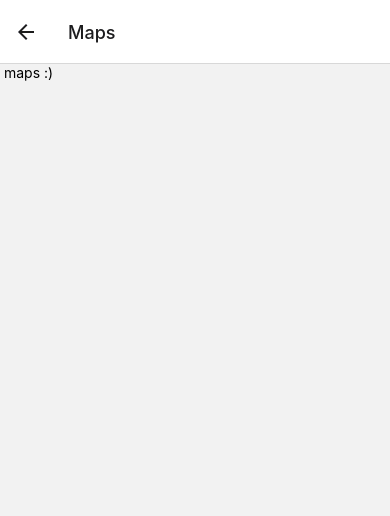
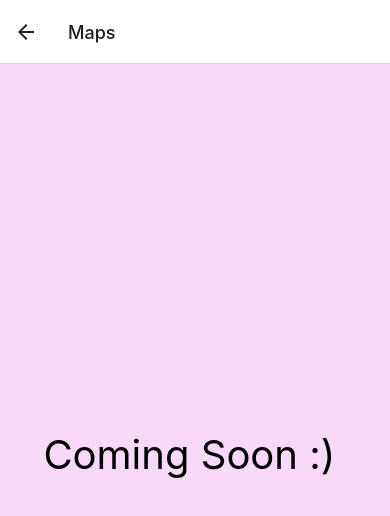
Before and after one commit to SU-CS-321-Spring-2023/Hemoglyphics, a React Native app: screen /Maps in a window 390 px wide. Shown: the top 516 px of the page. Built offline with nearby package versions, Linux system fonts and the light colour scheme.

Commit message:
updated maps

```diff
--- a/pages/Maps.js
+++ b/pages/Maps.js
@@ -1,23 +1,23 @@
 import React from 'react';
 import { Text, View, StyleSheet } from 'react-native';
 
-export default function Maps({navigation}) {
+export default function Maps({ navigation }) {
     return (
-        <View>
-            <Text> maps :) </Text>
+        <View style={styles.container}>
+            <Text style={styles.text}>Coming Soon :) </Text>
         </View>
-
     );
 };
 
 const styles = StyleSheet.create({
-    appContainer: {
-      flex: 1,
-      paddingTop: 10,
-      paddingLeft: 10,
-      paddingRight: 10,
-      justifyContent: 'center',
-      alignItems: 'center',
-      backgroundColor: 'rgba(249, 217, 250, 1)',
+    container: {
+        flex: 1,
+        backgroundColor: 'rgba(249, 217, 250, 1)',
+        justifyContent: 'center',
+        alignItems: 'center',
     },
-  });
+    text: {
+        fontSize: 40, // You can adjust the size as needed
+        textAlign: 'center',
+    },
+});
```
